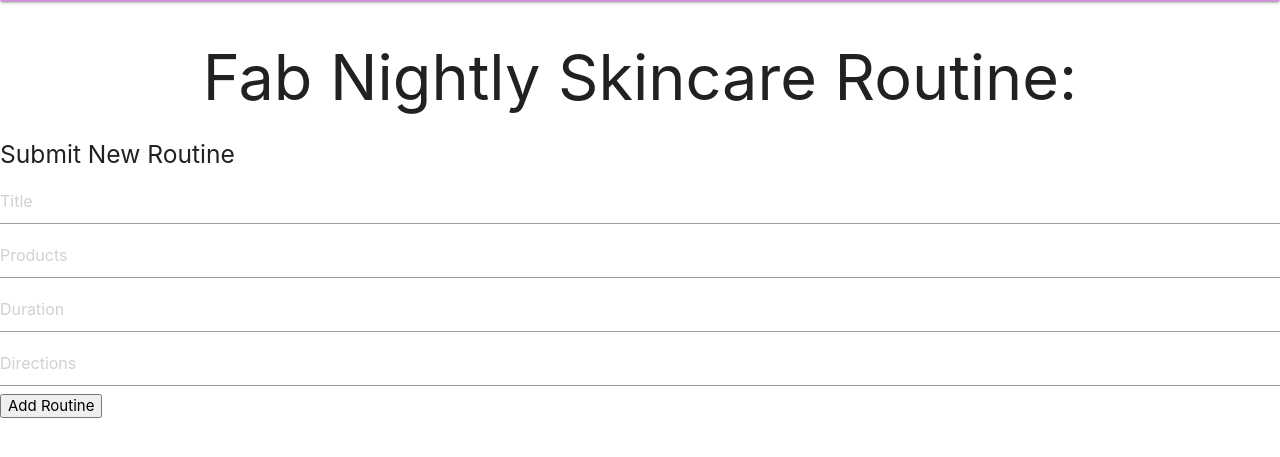
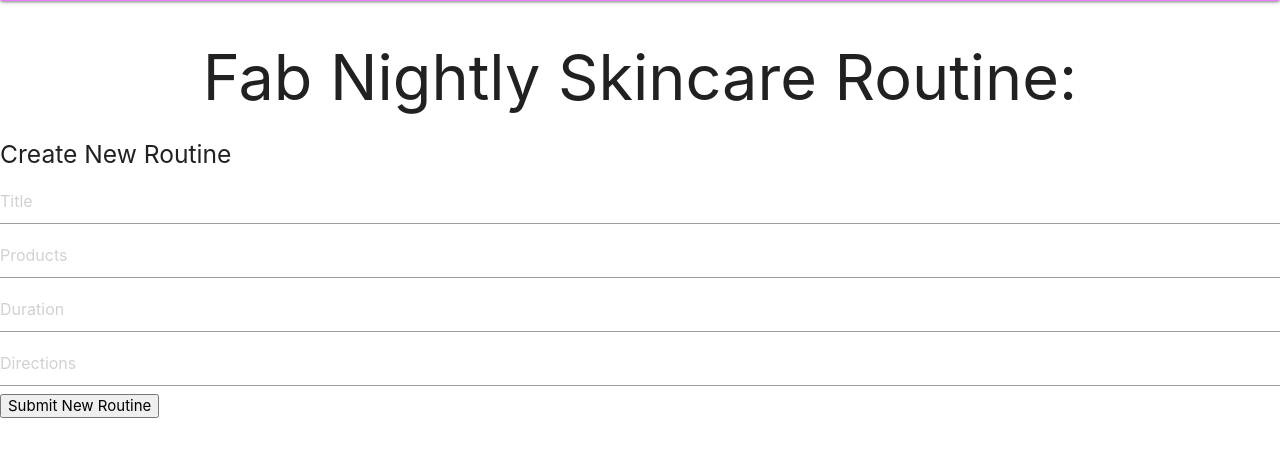
Before and after one commit to Ncope1/Project-2, a Node server app: page /routines/ in a window 1280 px wide. Shown: the part 141-598 px from the top of the page. Run offline with Node 20, Linux system fonts and the light colour scheme; data comes from the database, SQL or seed files in the repository; some libraries are stand-ins or nearby versions.

Commit message:
still trying to fix heroku render

```diff
--- a/views/routines-index.hbs
+++ b/views/routines-index.hbs
@@ -9,11 +9,11 @@
     </h3>
 {{/each}}
 
-<h5>Submit New Routine</h5>
+<h5>Create New Routine</h5>
 <form action="/routines" method="post">
   <input type="text" name="routine[title]" placeholder="Title">
   <input type="text" name="routine[products]" placeholder="Products">
   <input type="text" name="routine[duration]" placeholder="Duration">
   <input type="text" name="routine[directions]" placeholder="Directions">
-  <input type="submit" value="Add Routine">
+  <input type="submit" value="Submit New Routine">
 </form>
```
